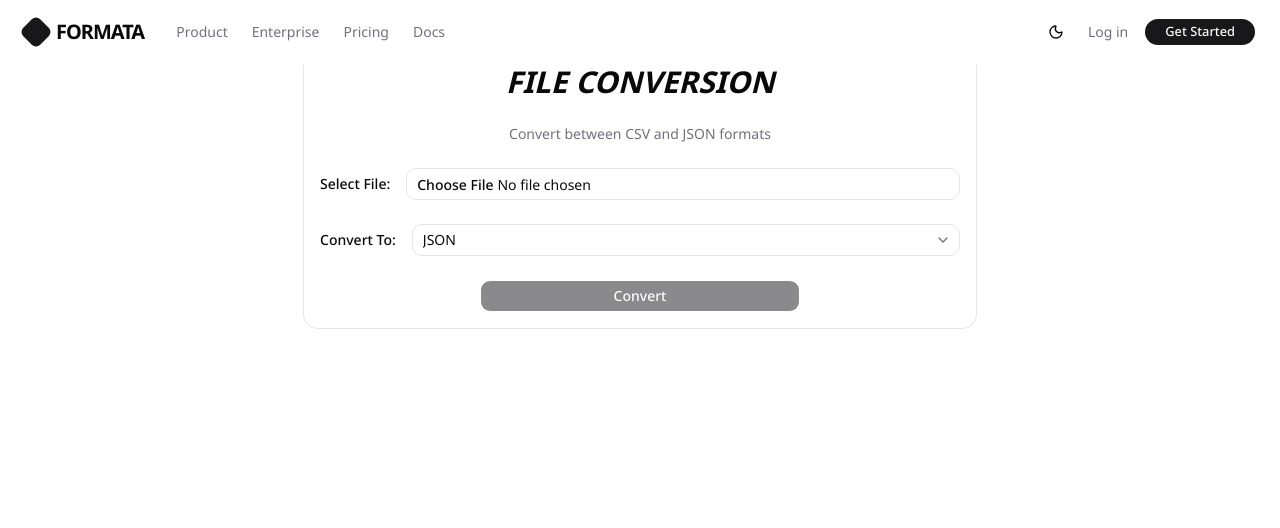
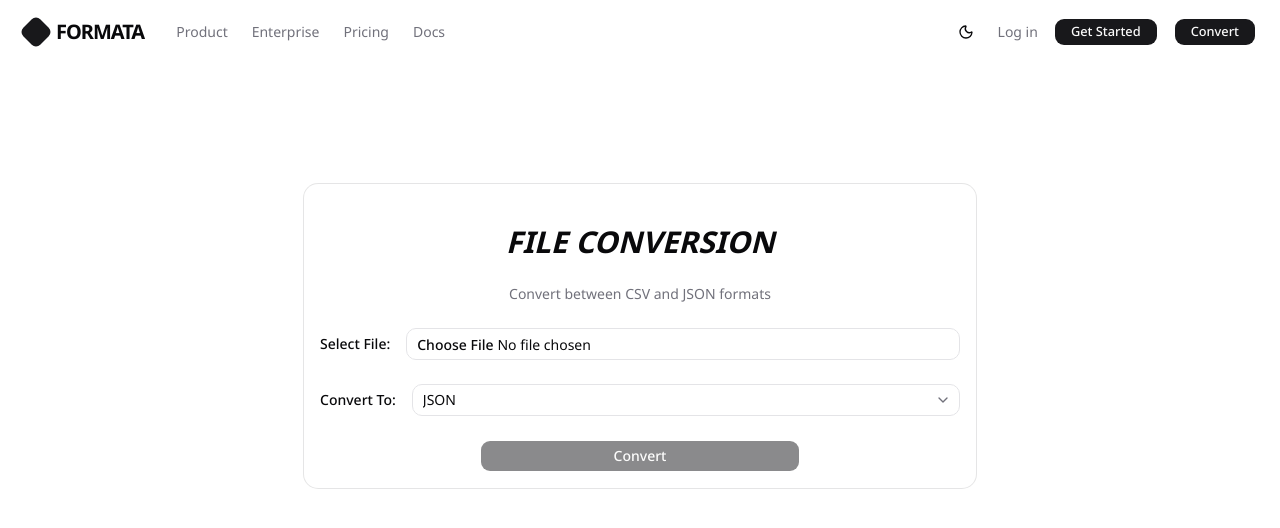
Before and after one commit to JadhavAnsh/Formata, a Next.js app in the folder frontend/: page /convert in a window 1280 px wide. Shown: the top 528 px of the page. Built offline with nearby package versions, Linux system fonts and the light colour scheme; no server answers.

Commit message:
style(frontend): adjust vertical spacing in page layouts
Add top margin to container divs in ingest and convert pages to improve visual hierarchy and spacing

```diff
--- a/frontend/app/convert/page.tsx
+++ b/frontend/app/convert/page.tsx
@@ -5,8 +5,8 @@ import { Card, CardContent } from '@/components/ui/card';
 
 export default function ConvertPage() {
   return (
-    <div className="container mx-auto p-6 max-w-4xl flex flex-col items-center">
-      <Card className="w-full max-w-2xl">
+    <div className="container mx-auto mt-40 p-6 max-w-4xl flex flex-col items-center">
+      <Card className="w-full max-w-2xl ">
         <CardContent className="pt-6 space-y-6 flex flex-col items-center">
           <h1 className="text-3xl font-bold italic uppercase">FILE CONVERSION</h1>
           <p className="text-muted-foreground text-center">
--- a/frontend/app/ingest/page.tsx
+++ b/frontend/app/ingest/page.tsx
@@ -13,7 +13,7 @@ export default function IngestPage() {
   });
 
   return (
-    <div className="container mx-auto p-6 max-w-4xl flex flex-col items-center">
+    <div className="container mx-auto mt-20 p-6 max-w-4xl flex flex-col items-center">
       <h1 className="text-3xl font-bold italic mb-6">MESSY DATA TO STRUCTURED DATA</h1>
       <p className="text-center text-gray-500 mb-8 text-lg leading-relaxed">
         Upload raw data from CSV, Excel, or JSON and let Formata clean, normalize, and structure it automatically.
--- a/frontend/components/Navbar.tsx
+++ b/frontend/components/Navbar.tsx
@@ -68,8 +68,15 @@ export function Navbar() {
         <Link href="/login" className="text-sm text-muted-foreground hover:text-foreground transition-colors">
           Log in
         </Link>
-        <Button size="sm" className="rounded-full px-5">
-          Get Started
+        <Button size="sm" className="rounded-lg px-4">
+          <Link href="/ingest">
+            Get Started
+          </Link>
+        </Button>
+        <Button size="sm" className="rounded-lg px-4">
+          <Link href="/convert">
+            Convert
+          </Link>
         </Button>
       </div>
     </motion.header>
```
